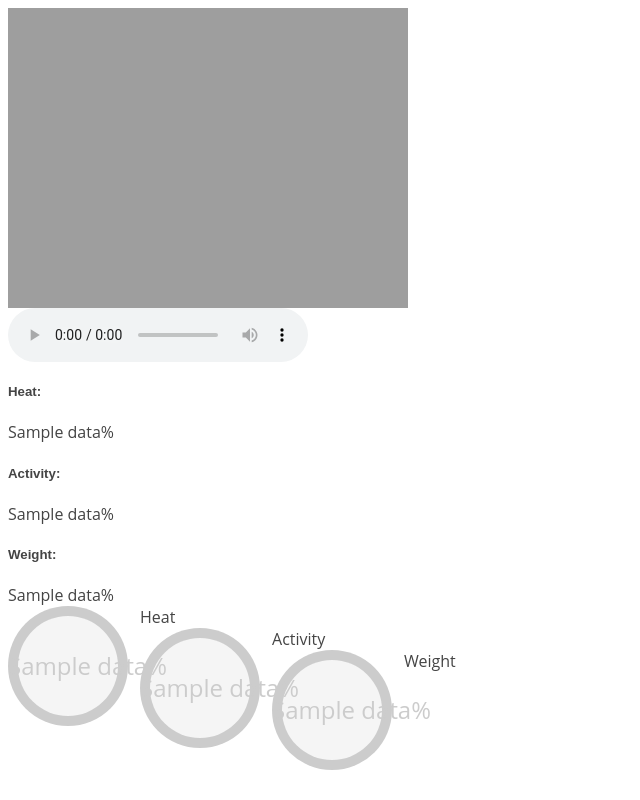
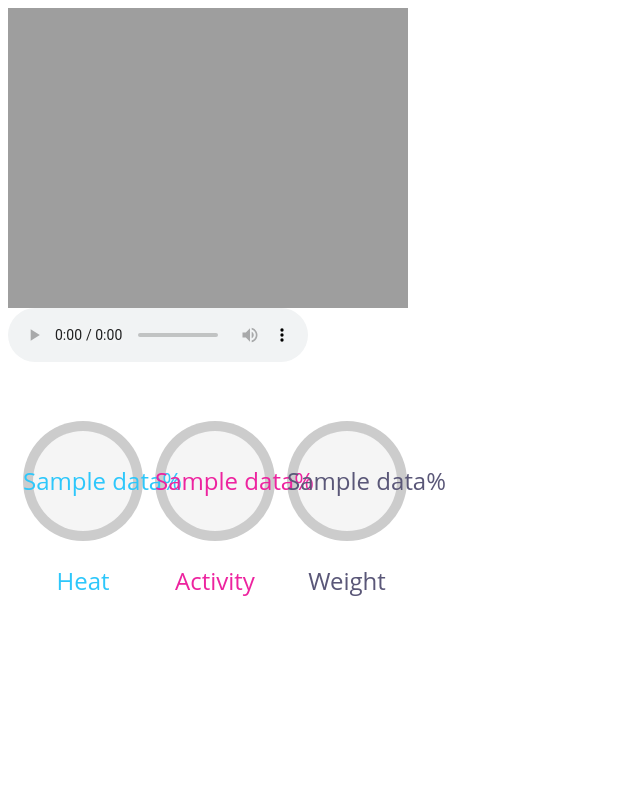
Before and after one commit to WiktorJakobczyk/MusiColorAI, a Flask app: template MusiColorFlask/templates/result.html in a window 1280 px wide. Shown: the whole page, without its empty margins (0-640 px from the left). Run offline with Flask 2, Linux system fonts and the light colour scheme; the template is opened without the code that fills it: most values are stand-ins (such as "Sample title", 1, 10 or a date in 2020); some libraries are stand-ins or nearby versions.

Commit message:
Redesign result.html Add too file handler

```diff
--- a/DetectColors/AddChords.py
+++ b/DetectColors/AddChords.py
@@ -5,13 +5,13 @@ from config import *
 
 class Chords:
     def __init__(self, CONFIG):
-        self.CONFIG=CONFIG
+        self.CONFIG = CONFIG
 
     def addChordsHappy(self,melody,output):
         #os.system('python F:/Python/NEW/MusiColorAI/magenta/magenta/models/improv_rnn/improv_rnn_generate.py \
         os.system('python ../magenta/magenta/models/improv_rnn/improv_rnn_generate.py \
         --config=' + self.CONFIG + ' \
-        --bundle_file=F:/Python/NEW/MusiColorAI/chord_pitches_improv.mag \
+        --bundle_file=../DetectColors/models/chord_pitches_improv.mag \
         --output_dir='+PATH_CHORDS+output+"/"+' \
         --num_outputs=1 \
         --primer_midi="'+PATH_MELODY+'"'+melody+' \
@@ -22,7 +22,7 @@ class Chords:
         #os.system('python F:/Python/NEW/MusiColorAI/magenta/magenta/models/improv_rnn/improv_rnn_generate.py \
         os.system('python ../magenta/magenta/models/improv_rnn/improv_rnn_generate.py \
         --config=' + self.CONFIG + ' \
-        --bundle_file=F:/Python/NEW/MusiColorAI/chord_pitches_improv.mag \
+        --bundle_file=../DetectColors/models/chord_pitches_improv.mag \
         --output_dir='+PATH_CHORDS+output+"/"+' \
         --num_outputs=1 \
         --primer_midi="'+PATH_MELODY+'"'+melody + ' \
--- a/DetectColors/Generate.py
+++ b/DetectColors/Generate.py
@@ -2,7 +2,7 @@ import os
 from config import *
 
 class Generate:
-    def __init__(self,BUNDLE_PATH, CONFIG):
+    def __init__(self, BUNDLE_PATH, CONFIG):
         self.BUNDLE_PATH=BUNDLE_PATH
         self.CONFIG=CONFIG
 
--- a/MusiColorFlask/app.py
+++ b/MusiColorFlask/app.py
@@ -19,6 +19,7 @@ app.config['UPLOAD_PATH'] = './static/uploads/'
 app.config['MUSIC_PATH'] = './static/'
 app.config['SEND_FILE_MAX_AGE_DEFAULT'] = 0
 
+
 def validate_image(stream):
     header = stream.read(512)
     stream.seek(0)
@@ -38,7 +39,11 @@ def add_header(response):
 @app.errorhandler(413)
 def too_large(e):
     print(e)
-    return "File is too large", 413
+    return Response(
+        "The response body goes here",
+        status=413,
+    )
+    #return "File is too large", 413
     #return make_response(render_template('fileTooBig.html'))
 
 
@@ -51,27 +56,30 @@ def index():
 
 @app.route('/', methods=['POST'])
 def upload_files():
+    # Resize test
+    uploaded_file = request.files['file']
     generatedName = str(uuid.uuid4())
-    os.mkdir(app.config['MUSIC_PATH']+generatedName)
 
-    uploaded_file = request.files['file']
     filename = secure_filename(uploaded_file.filename)
     if filename != '':
         file_ext = os.path.splitext(filename)[1]
         if file_ext not in app.config['UPLOAD_EXTENSIONS'] or \
                 file_ext != validate_image(uploaded_file.stream):
             return "Invalid image", 400
+
+        os.mkdir(app.config['MUSIC_PATH'] + generatedName)
         uploaded_file.save(os.path.join(app.config['UPLOAD_PATH'], generatedName + file_ext))
 
     try:
-        averageHeat, averageActivity, averageWight = music.music(generatedName)
+        averageHeat, averageActivity, averageWeight = music.music(generatedName)
+        print(f'DEBUG: {averageHeat} {averageActivity} {averageWeight}')
     except Exception as e:
         logging.exception("Error occured while generating music" + e)
         return "ERROR", 400
 
     #thread_a = Compute(generatedName)
     #thread_a.start()
-    return make_response(render_template('result.html', flac_name=generatedName, data=[round(averageHeat*100), round(averageActivity*100), round(averageWight*100)]))
+    return make_response(render_template('result.html', flac_name=generatedName, data=[round(averageHeat*100), round(averageActivity*100), round(averageWeight*100)]))
 
 
 @app.route('/getmusic/<filename>')
@@ -104,5 +112,10 @@ class Compute(Thread):
         print("done")
 
 
+
+
+
+
 if __name__ == "__main__":
+    app.register_error_handler(413,too_large)
     app.run(debug=True)
--- a/MusiColorFlask/static/assets/css/circle.css
+++ b/MusiColorFlask/static/assets/css/circle.css
@@ -865,6 +865,62 @@
 .c100.green.dark:hover > span {
   color: #5fd400;
 }
+/*======================*/
+.c100.pieBlue .bar, .c100.pieBlue .fill {
+  border-color: var(--main-blue) !important;
+}
+.c100.pieBlue >span{
+  color: var(--main-blue);
+}
+/*.c100.pieBlue:hover > span {*/
+/*  color: var(--main-blue);*/
+/*}*/
+.c100.pieBlue.dark .bar, .c100.pieBlue.dark .fill {
+  border-color: var(--main-blue) !important;
+}
+.c100.pieBlue.dark:hover > span {
+  color: var(--main-blue);
+}
+
+.c100.piePink .bar, .c100.piePink .fill {
+  border-color: var(--main-pink) !important;
+}
+.c100.piePink >span{
+  color: var(--main-pink);
+}
+/*.c100.piePink:hover > span {*/
+/*  color: var(--main-pink);*/
+/*}*/
+.c100.piePink.dark .bar, .c100.piePink.dark .fill {
+  border-color: var(--main-pink) !important;
+}
+.c100.piePink.dark:hover > span {
+  color: var(--main-pink);
+}
+
+.c100.pieWeight .bar, .c100.pieWeight .fill {
+  border-color: var(--main-weigth) !important;
+}
+.c100.pieWeight >span{
+color: var(--main-weigth);
+}
+/*.c100.pieWeight:hover > span {*/
+/*  color: var(--main-weigth);*/
+/*}*/
+.c100.pieWeight.dark .bar, .c100.pieWeight.dark .fill {
+  border-color: var(--main-weigth) !important;
+}
+.c100.pieWeight.dark:hover > span {
+  color: var(--main-weigth);
+}
+
+
+
+
+/*======================*/
+
+
+
 .c100.orange .bar, .c100.orange .fill {
   border-color: #dd9d22 !important;
 }
--- a/MusiColorFlask/static/assets/css/style.css
+++ b/MusiColorFlask/static/assets/css/style.css
@@ -11,7 +11,8 @@
 
 :root {
     --main-blue:#2dc7fb;
-    --main-pink:#ed239f
+    --main-pink:#ed239f;
+    --main-weigth: #5a5778
 }
 body {
   font-family: "Open Sans", sans-serif;
--- a/MusiColorFlask/static/assets/js/main.js
+++ b/MusiColorFlask/static/assets/js/main.js
@@ -65,6 +65,7 @@ var data=new FormData($("#form")[0]);
               $('#test').fadeTo('slow',1, function() {
         });
 
+
     $.ajax({ // create an AJAX call...
         data: data, // get the form data
         type: 'post', // GET or POST
@@ -83,13 +84,17 @@ var data=new FormData($("#form")[0]);
         //      $('#test').animate({height:"120%"},400)
         //      $('#test').animate({height:"100%"},400)
         },
-         error: function(xhr, status, error) {
+         error: function(xhr) {
+          console.log(xhr)
+          console.log(xhr.code)
+          console.log(xhr.status)
            $('#test').fadeOut('slow', function() {
               $('#test').html("<div class='align-items-center align-content-center justify-content-center align-self-center self m-auto d-block' style=\"color: #2dc7fb\"><h3>The file is too big</h3></div>").fadeIn('slow'); // update the DIV
 
       });
   }
     });
+    return false;
 }
 
 
--- a/MusiColorFlask/templates/result.html
+++ b/MusiColorFlask/templates/result.html
@@ -17,7 +17,8 @@
 
         <div id="mobile-box">
           <!-- Card -->
-          <div class="card">
+<!--          <div class="card">-->
+          <div class="">
 
             <!-- Card image -->
             <div class="view">
@@ -35,67 +36,47 @@
 		</audio>
             </div>
          <div class="align-items-center align-content-center justify-content-center align-self-center self m-auto d-block">
-             <div class="row">
-                   <div class="col-sm">
-                        <h5 class="h5 font-weight-bold">Heat:</h5>
-                   </div>
-                   <div class="col-sm">
-                      <label class="rounded" style="text-align: center">{{data[0]}}%</label>
-                   </div>
-             </div>
-             <div class="row">
-                   <div class="col-sm">
-                        <h5 class="h5 font-weight-bold">Activity:</h5>
-                   </div>
-                   <div class="col-sm">
-                      <label class="rounded" style="text-align: center">{{data[1]}}%</label>
-                   </div>
-             </div>
-             <div class="row">
-                   <div class="col-sm" style="width: auto">
-                        <h5 class="h5 font-weight-bold">Weight:</h5>
-                   </div>
-                   <div class="col-sm" style="width: auto" >
-                      <label class="rounded circle" style="text-align: center">{{data[2]}}%</label>
-                   </div>
-
-
-             </div>
- <div class="row">
-             <div class="col">
-                    <div class="c100 p{{data[0]}}">
+             <br/>
+             <br/>
+ <div class="row align-items-center align-content-center justify-content-center">
+             <div class="col center" style="margin: 15px">
+                    <div class="c100 p{{data[0]}} pieBlue">
                     <span>{{data[0]}}%</span>
+                    <span style="margin-top: 100px">Heat</span>
                     <div class="slice">
                         <div class="bar"></div>
                         <div class="fill"></div>
                     </div>
                 </div>
                   <div class="w-100"></div>
-                <div class="span12 text-center">Heat</div>
+<!--                <div class="span12 text-center" style="color: var(&#45;&#45;main-blue) ">Heat</div>-->
              </div>
 
-                <div class="col">
-                    <div class="c100 p{{data[1]}}">
+
+                <div class="col center" style="margin: 15px">
+                    <div class="c100 p{{data[1]}} piePink">
                     <span>{{data[1]}}%</span>
+                        <span style="margin-top: 100px">Activity</span>
                     <div class="slice">
                         <div class="bar"></div>
                         <div class="fill"></div>
                     </div>
                 </div>
                   <div class="w-100"></div>
-                <div class="span12 text-center">Activity</div>
+<!--                <div class="span12 text-center">Activity</div>-->
              </div>
 
-                <div class="col">
-                    <div class="c100 p{{data[2]}}">
+                <div class="col center" style="margin: 15px">
+                    <div class="c100 p{{data[2]}} pieWeight">
                     <span>{{data[2]}}%</span>
+                          <span style="margin-top: 100px">Weight</span>
                     <div class="slice">
                         <div class="bar"></div>
                         <div class="fill"></div>
                     </div>
                 </div>
                   <div class="w-100"></div>
-                <div class="span12 text-center">Weight</div>
+<!--                <div class="span12 text-center">Weight</div>-->
              </div>
 
  </div>
```
Also changed, not shown: DetectColors/main.py (+8 -14 lines), MusiColorFlask/templates/inner-page.html (+177 -177 lines), 2 other files.
